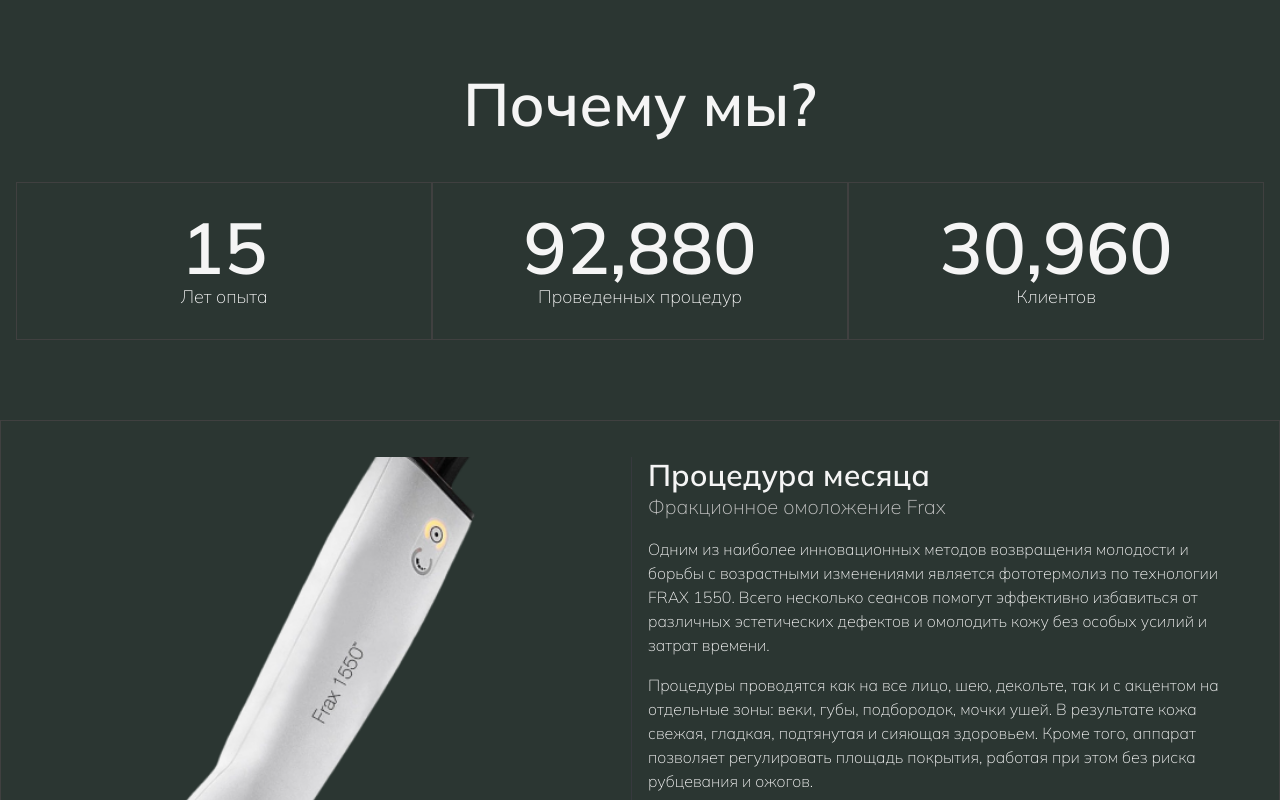
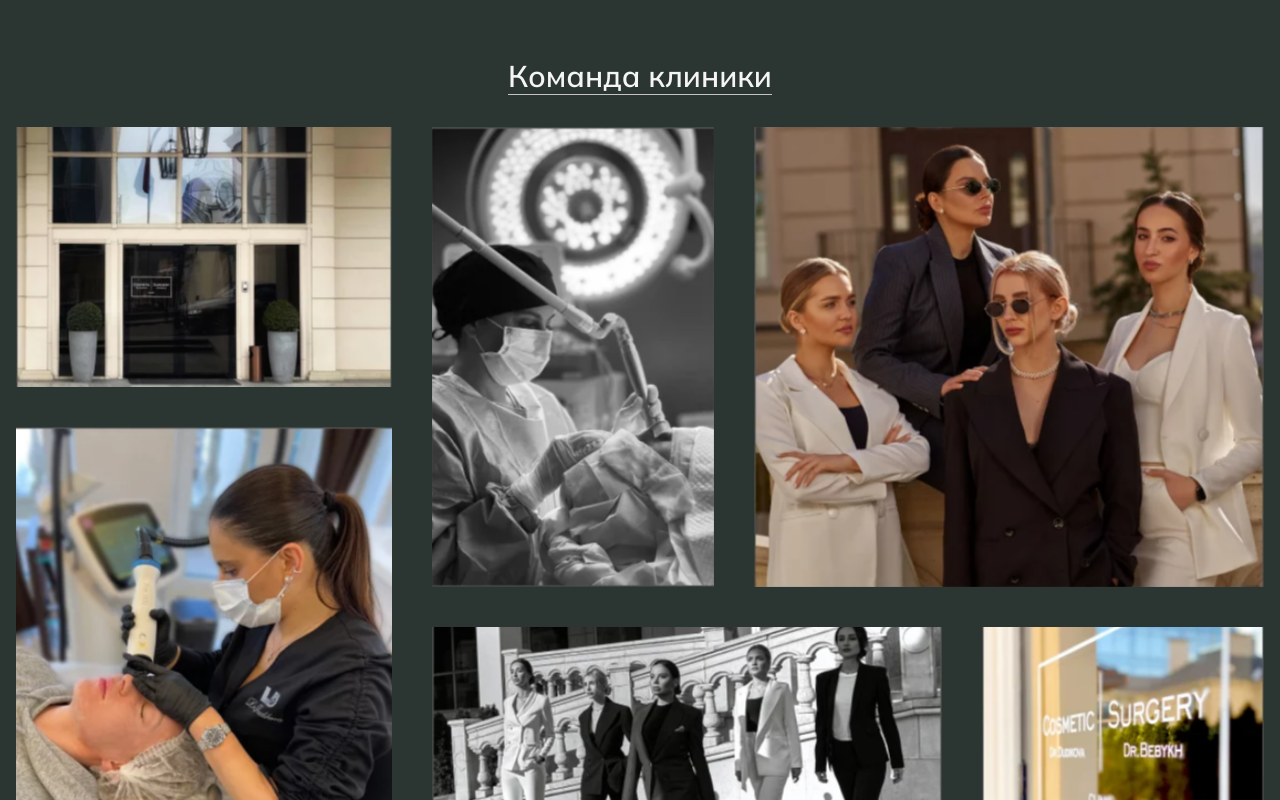
Before and after one commit to KirillUnited/beautymyway-app, a Next.js app: page / in a window 1280 px wide. Shown: the part 3240-4040 px from the top of the page. Built offline with nearby package versions, Linux system fonts and the light colour scheme.

Commit message:
Add team grid

```diff
--- /dev/null
+++ b/src/app/containers/TeamSection/TeamSection.tsx
@@ -0,0 +1,15 @@
+import TeamGrid from '@/components/Team/TeamGrid';
+import React from 'react';
+
+export default function TeamSection(): React.JSX.Element {
+    return (
+        <section className='pb-4'>
+            <div className='container'>
+                <div className='section-heading'>
+                    <h2 className='section-title'>Команда клиники</h2>
+                </div>
+                <TeamGrid />
+            </div>
+        </section>
+    )
+}
--- a/src/app/containers/TestimonialsSection/TestimonialsSection.tsx
+++ b/src/app/containers/TestimonialsSection/TestimonialsSection.tsx
@@ -3,7 +3,7 @@ import { Carousel } from '@mantine/carousel';
 import Autoplay from 'embla-carousel-autoplay';
 import ImageSectionLayout from '../ImageSectionLayout';
 import styles from './TestimonialsSection.module.scss';
-import { TESTIMONAILS } from '@/data';
+import { TESTIMONIALS } from '@/data';
 import { useMantineTheme } from '@mantine/core';
 import { useMediaQuery } from '@mantine/hooks';
 
@@ -11,7 +11,7 @@ export default function TestimonalsSection(): React.JSX.Element {
     const theme = useMantineTheme();
     const mobile = useMediaQuery(`(max-width: ${theme.breakpoints.md})`)
     const autoplay = useRef(Autoplay({ delay: 3000 }));
-    const items = TESTIMONAILS.map(({ image, title, subtitle, description }, index) => {
+    const items = TESTIMONIALS.map(({ image, title, subtitle, description }, index) => {
         return (
             <Carousel.Slide key={index}>
                 <ImageSectionLayout
--- a/src/app/page.tsx
+++ b/src/app/page.tsx
@@ -11,6 +11,7 @@ import WhySection from './containers/WhySection/WhySection';
 import { createTheme, MantineProvider } from '@mantine/core';
 import TestimonialsSection from './containers/TestimonialsSection/TestimonialsSection';
 import '@mantine/carousel/styles.css';
+import TeamSection from './containers/TeamSection/TeamSection';
 
 const theme = createTheme({
 	colors: {
@@ -37,6 +38,7 @@ export default function Home() {
 			<FeaturedProductsSection />
 			<AboutSection />
 			<ProductsSection />
+			<TeamSection />
 			<WhySection />
 			<HitSection />
 			<TestimonialsSection />
--- /dev/null
+++ b/src/components/Team/Team.module.scss
@@ -0,0 +1,44 @@
+.root {
+    @apply block lg:grid;
+    gap: rem(40px);
+    grid-template-columns: [main-start] 2fr [content-start] 1.5fr [content-middle] 1fr [content-end] 1.5fr [main-end];
+    grid-template-rows: [main-start] rem(260px) [content-start] rem(160px) [content-end] rem(260px) [main-end];
+}
+.image {
+    @apply w-full h-full object-cover;
+
+    &:nth-child(1){
+        grid-column-start: main-start;
+        grid-row-start: main-start;
+        grid-row-end: content-start;
+    }
+    &:nth-child(2){
+        grid-column-start: content-start;
+        grid-column-end: content-middle;
+        grid-row-start: main-start;
+        grid-row-end: content-end;
+    }
+    &:nth-child(3){
+        grid-column-start: content-middle;
+        grid-column-end: main-end;
+        grid-row-start: main-start;
+        grid-row-end: content-end;
+    }
+    &:nth-child(4){
+        grid-column-start: main-start;
+        grid-row-start: content-start;
+        grid-row-end: main-end;
+    }
+    &:nth-child(5){
+        grid-column-start: content-start;
+        grid-column-end: content-end;
+        grid-row-start: content-end;
+        grid-row-end: main-end;
+    }
+    &:nth-child(6){
+        grid-column-start: content-end;
+        grid-column-end: main-end;
+        grid-row-start: content-end;
+        grid-row-end: main-end;
+    }
+}
--- /dev/null
+++ b/src/components/Team/TeamGrid.tsx
@@ -0,0 +1,36 @@
+import React from 'react';
+import styles from './Team.module.scss';
+import cn from 'classnames';
+import Image from 'next/image';
+import { TEAM } from '@/data';
+
+interface TeamGrid extends React.DetailedHTMLProps<React.HTMLAttributes<HTMLDivElement>, HTMLDivElement> {
+}
+
+export default function TeamGrid({ className }: TeamGrid): React.JSX.Element {
+    const items = TEAM.map(({
+        image,
+        title
+    }: {
+        image: string,
+        title: string
+    }) => {
+        return (
+            <Image
+                key={title}
+                src={`/images/${image}`}
+                width={360}
+                height={200}
+                quality={100}
+                alt={title}
+                className={styles.image}
+            />
+        )
+    });
+
+    return (
+        <div className={cn(styles.root, className)}>
+            {items}
+        </div>
+    )
+}
--- /dev/null
+++ b/src/components/Team/TeamSlider.tsx
@@ -0,0 +1,18 @@
+import React from 'react';
+import styles from './Team.module.scss';
+import cn from 'classnames';
+
+interface TeamGrid extends React.DetailedHTMLProps<React.HTMLAttributes<HTMLDivElement>, HTMLDivElement> {
+    image: string,
+    title: string
+}
+
+export default function TeamGrid({ image, title, className, ...props }: TeamGrid): React.JSX.Element {
+    return (
+        <div className={
+            cn(styles.root, className)
+        }>
+            TeamGrid
+        </div>
+    )
+}
--- a/src/data/index.ts
+++ b/src/data/index.ts
@@ -148,7 +148,7 @@ export const FEEDS = [
     },
 ];
 
-export const TESTIMONAILS = [
+export const TESTIMONIALS = [
     {
         image: 'hero.png',
         title: 'Наталья Варченко',
@@ -173,4 +173,31 @@ export const TESTIMONAILS = [
         subtitle: 'Legacy Integration Liaison',
         description: 'Eum enim est accusamus et fuga consequatur autem porro. Quis at commodi dolor. Reprehenderit eius sed soluta fugit laudantium. Error sapiente quaerat corporis ducimus omnis adipisci qui. Enim consequatur omnis consequuntur consequatur laudantium. Nesciunt voluptatem voluptates alias expedita sint alias quis.'
     },
+];
+
+export const TEAM = [
+    {
+        image: 'team-1.png',
+        title: 'team-1'
+    },
+    {
+        image: 'team-2.png',
+        title: 'team-2'
+    },
+    {
+        image: 'team-3.png',
+        title: 'team-3'
+    },
+    {
+        image: 'team-4.png',
+        title: 'team-4'
+    },
+    {
+        image: 'team-5.png',
+        title: 'team-5'
+    },
+    {
+        image: 'team-6.png',
+        title: 'team-6'
+    },
 ]
```
